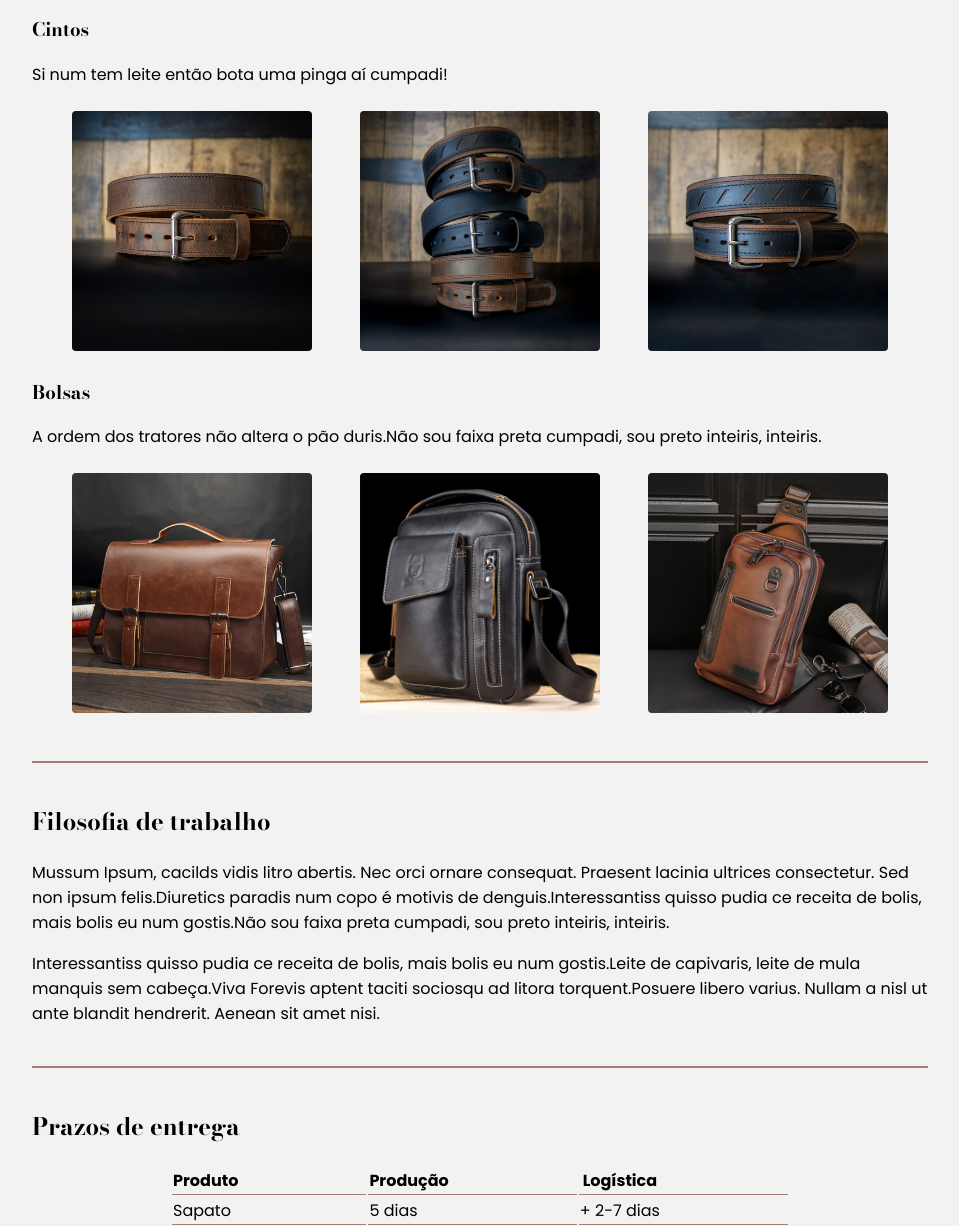
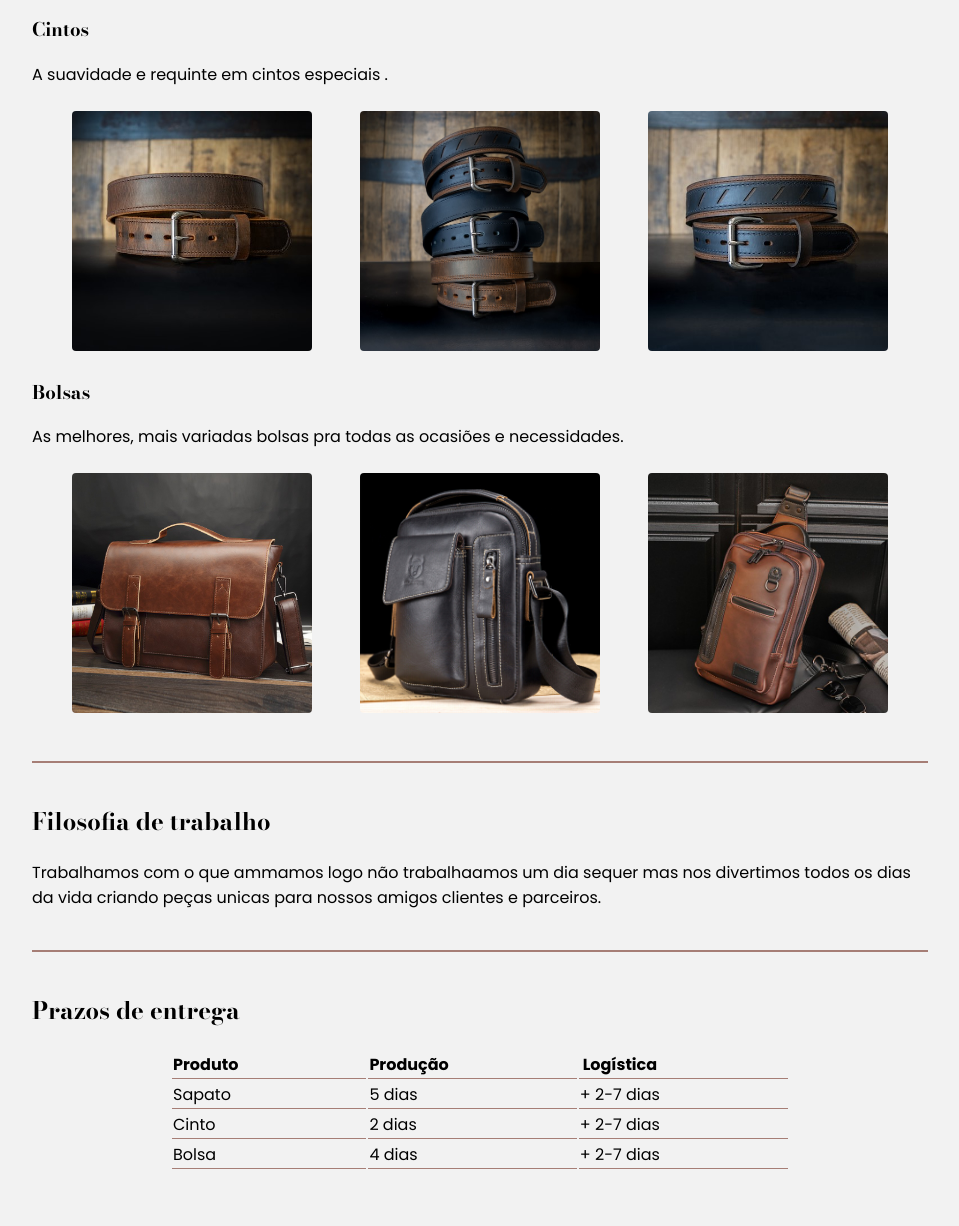
Before and after one commit to 2023-senai-sp-ford-enter/T3-angleBrackets-sapataria, a plain HTML site: page index.html in a window 1280 px wide. Shown: the part 851-2077 px from the top of the page, without its empty margins (160-1119 px from the left). Drawn offline with nearby package versions, Linux system fonts and the light colour scheme.

Commit message:
Alteração dos textos subtitulos no branch weslei

```diff
--- a/index.html
+++ b/index.html
@@ -30,7 +30,7 @@
     <article>
       <h2>Nossos produtos</h2>
       <h3>Sapatos</h3>
-      <p>Mussum Ipsum, cacilds vidis litro abertis. Mé faiz elementum girarzis, nisi eros vermeio.
+      <p>A cada passo elegância e conforto pra você.
       </p>
       <div class="artSapato">
         <img class="artImg" src="img/jia-ye-erHlzWCN6zQ-unsplash (2).jpg" alt="Par de sapatos marrom">
@@ -39,7 +39,7 @@
       </div>
 
       <h3>Cintos</h3>
-      <p>Si num tem leite então bota uma pinga aí cumpadi!</p>
+      <p>A suavidade e requinte em cintos especiais . </p>
       <div class="artCinto">
         <img class="artImg" src="img/garett-sitz-eNEa7Gsfzzs-unsplash.jpg" alt="Cinto marrom enrolado sobre superfície">
         <img class="artImg" src="img/garett-sitz-OTHeFuAhNZ0-unsplash.jpg" alt="Cintos marrons e preto enrolados sobre superfície">
@@ -47,7 +47,7 @@
       </div>
 
       <h3>Bolsas</h3>
-      <p>A ordem dos tratores não altera o pão duris.Não sou faixa preta cumpadi, sou preto inteiris, inteiris.</p>
+      <p>As melhores, mais variadas bolsas pra todas as ocasiões e necessidades.</p>
       <div class="artBolsa">
         <img class="artImg" src="img/brown-bag.jpg" alt="Bolsa/pasta marrom">
         <img class="artImg" src="img/black-bag.jpg" alt="Bolsa preta">
@@ -59,12 +59,8 @@
 
     <article>
       <h2>Filosofia de trabalho</h2>
-      <p>Mussum Ipsum, cacilds vidis litro abertis. Nec orci ornare consequat. Praesent lacinia ultrices consectetur.
-        Sed non ipsum felis.Diuretics paradis num copo é motivis de denguis.Interessantiss quisso pudia ce receita de
-        bolis, mais bolis eu num gostis.Não sou faixa preta cumpadi, sou preto inteiris, inteiris.</p>
-      <p>Interessantiss quisso pudia ce receita de bolis, mais bolis eu num gostis.Leite de capivaris, leite de mula
-        manquis sem cabeça.Viva Forevis aptent taciti sociosqu ad litora torquent.Posuere libero varius. Nullam a nisl
-        ut ante blandit hendrerit. Aenean sit amet nisi.</p>
+      <p>Trabalhamos com o que ammamos logo não trabalhaamos um dia sequer mas nos divertimos todos os dias da  vida criando peças unicas para nossos amigos clientes e parceiros.</p>
+
     </article>
 
     <hr id="hr">
```
